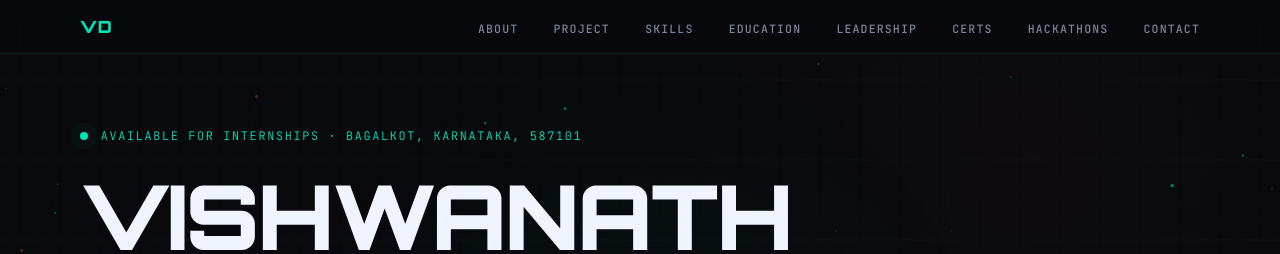
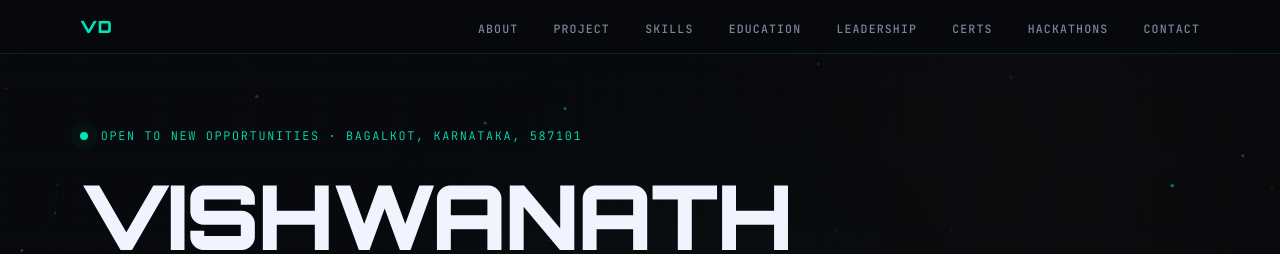
Before and after one commit to vishwa-2004/PORTFOLIO, a React (Vite) app: page / in a window 1280 px wide. Shown: the top 254 px of the page. Built offline with nearby package versions, Linux system fonts and the light colour scheme.

Commit message:
Fix updates

```diff
--- a/src/sections/Contact.jsx
+++ b/src/sections/Contact.jsx
@@ -39,8 +39,8 @@ export default function Contact() {
           Let's Build <span style={{ color: 'var(--teal)' }}>Something</span>
         </h2>
         <p style={{ color: 'var(--body)', marginBottom: '2.5rem', lineHeight: 1.85, fontSize: '.98rem' }}>
-          Open to internships in core mechanical engineering, EV, robotics, and automation.<br/>
-          All links below are live — click to connect instantly.
+          I am always open to new opportunities, collaborations, and exciting projects. Whether you have a question, a proposal, <br></br>
+          or just want to say hello, feel free to reach out. Let's connect and explore how we can create something amazing together!
         </p>
 
           {/* console prompt */}
@@ -48,7 +48,6 @@ export default function Contact() {
             <CopyLine icon="✉" label="Email" value={ME.email} color="var(--teal)" />
             <CopyLine icon="📞" label="Phone" value={ME.phone} color="var(--orange)" />
             <CopyLine icon="🔗" label="LinkedIn" value="linkedin.com/in/vishwanath-diggavi" href={ME.linkedin} color="var(--teal)" />
-            <CopyLine icon="🌐" label="Portfolio" value="vishwa-2004.github.io/PORTFOLIO" href={ME.portfolio} color="var(--purple)" />
             <CopyLine icon="⌥" label="GitHub" value="github.com/vishwa-2004" href={ME.github} color="var(--body)" />
             <CopyLine icon="📍" label="Location" value={ME.location} color="var(--gold)" />
           </div>
--- a/src/sections/Hero.jsx
+++ b/src/sections/Hero.jsx
@@ -24,7 +24,7 @@ export default function Hero() {
         {/* availability tag */}
         <div style={{ fontFamily: "'JetBrains Mono',monospace", fontSize: '.74rem', color: 'var(--teal)', letterSpacing: '.14em', textTransform: 'uppercase', marginBottom: '2rem', display: 'flex', alignItems: 'center', gap: '.8rem' }}>
           <span className="ping" />
-          Available for Internships · Bagalkot, Karnataka, 587101
+Open to New Opportunities · Bagalkot, Karnataka, 587101
         </div>
 
         {/* NAME */}
```
